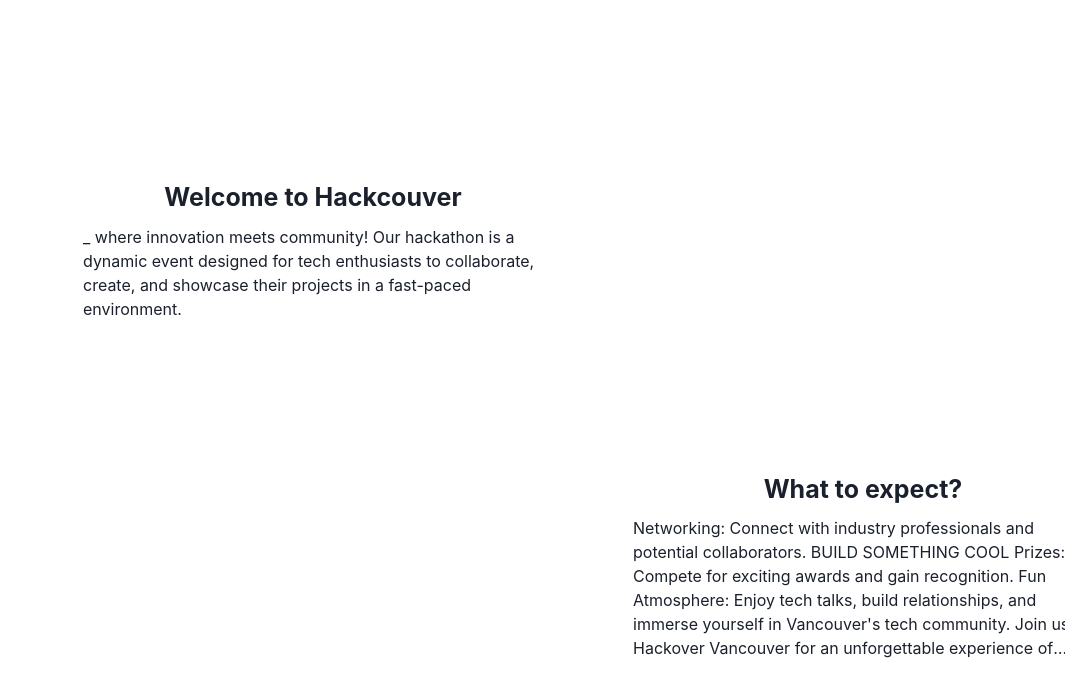
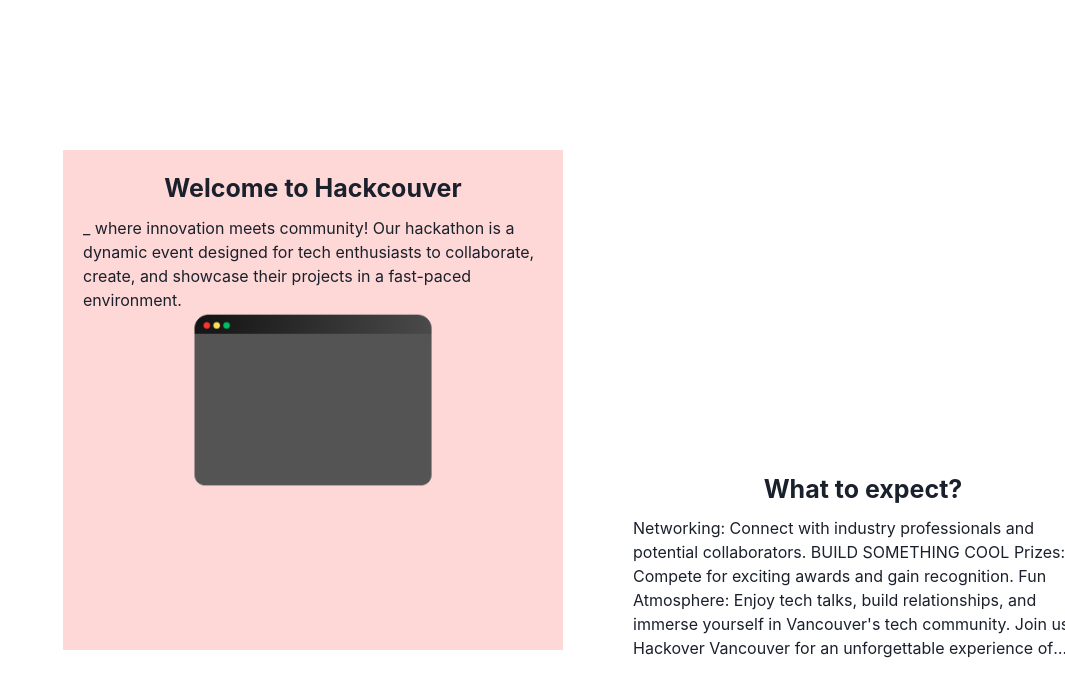
Before and after one commit to LeoQiu981112/hackcouver-2024, a React (Vite) app: page /About in a window 1280 px wide. Shown: the top 696 px of the page, without its empty margins (215-1280 px from the left). Built offline with nearby package versions, Linux system fonts and the light colour scheme.

Commit message:
try to update background of About

```diff
--- a/src/components/About.tsx
+++ b/src/components/About.tsx
@@ -1,14 +1,23 @@
 import React from "react";
 import NavBarComponent from './NavBarComponent';
-import { Box, Flex, Center, Text, Square, VStack, HStack } from "@chakra-ui/react";
+import { Box, Flex, Grid, Center, Text, Square, VStack, HStack, Divider, Image } from "@chakra-ui/react";
+import ide_image from '../assets/ide.png';
+
 
 const About: React.FC = () => (
     <>
+
         <Box position="absolute" top="10%" left="10%" right="0" bottom="0" zIndex="2">
+
+
             <NavBarComponent />
-            <HStack spacing={2} position="absolute" left="100px" top="100px">
-                <Square position="absolute" left="50px" top="50px" bg="white" size="500px" bgColor="white" position="relative">
-                    <VStack spacing={2} position="relative" top="-150px" padding="20px">
+            <HStack spacing={2} position="absolute" left="100px" top="100px" zIndex={-1}>
+                <Flex position="absolute" left="50px" top="50px" w="500px" h="500px" bgColor={"red.100"} bgImage={`url(${ide_image})`} // Corrected line
+                    bgSize="cover"
+                    bgPosition="center"
+                    bgRepeat="no-repeat"
+                >
+                    <VStack spacing={2} position="relative" padding="20px" >
                         <Text fontSize={25} fontWeight="bold">Welcome to Hackcouver</Text>
                         <Text noOfLines={6}>
                             _ where innovation meets community!
@@ -17,7 +26,8 @@
                             their projects in a fast-paced environment.
                         </Text>
                     </VStack>
-                </Square>
+                </Flex>
+
                 <Square bg="white" size="500px" left="600px" top="100px" position="absolute" >
                     <VStack spacing={2} paddingY={4} position="absolute" bottom="5" padding="20px">
                         <Text fontSize={25} fontWeight="bold">What to expect?</Text>
--- a/src/components/MatrixRainingEffect.tsx
+++ b/src/components/MatrixRainingEffect.tsx
@@ -1,4 +1,4 @@
-import React, { useEffect, useRef } from "react";
+import { useEffect, useRef } from "react";
 
 const MatrixRainingCode = () => {
     const canvasRef = useRef(null);
@@ -13,15 +13,15 @@
         const charArray = characters.split("");
         let drops = [];
 
-        // Function to generate a random color (red)
+        // Function to generate a random red color
         const getRandomRedColor = () => {
-            const redChannel = Math.floor(Math.random() * 256).toString(16).padStart(2, '0');
-            return `#ff${redChannel}${redChannel}`;
+            const redChannel = Math.floor(Math.random() * 128).toString(16).padStart(2, '0'); // Adjust the range
+            return `#ff${redChannel}00`;
         };
 
-        // Function to generate a random color (green)
+        // Function to generate a random green color
         const getRandomGreenColor = () => {
-            const greenChannel = Math.floor(Math.random() * 256).toString(16).padStart(2, '0');
+            const greenChannel = Math.floor(Math.random() * 128).toString(16).padStart(2, '0'); // Adjust the range
             return `#00${greenChannel}00`;
         };
         // const getRandomColor = () => {
```
Also changed, not shown: src/assets/ide.png (added).
